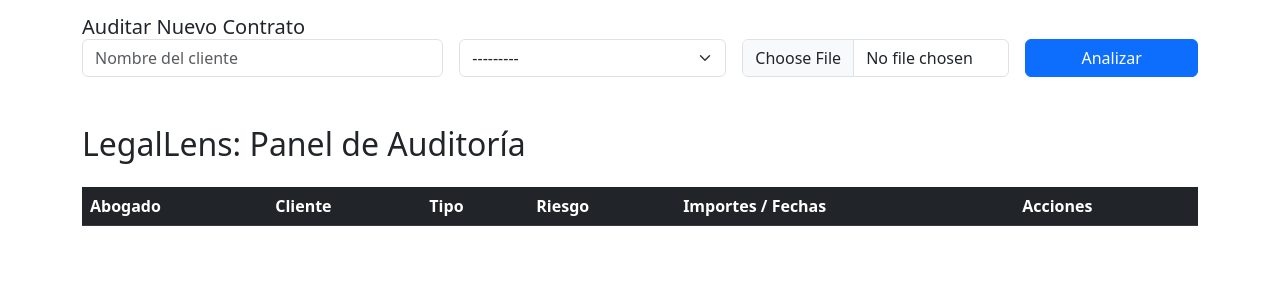
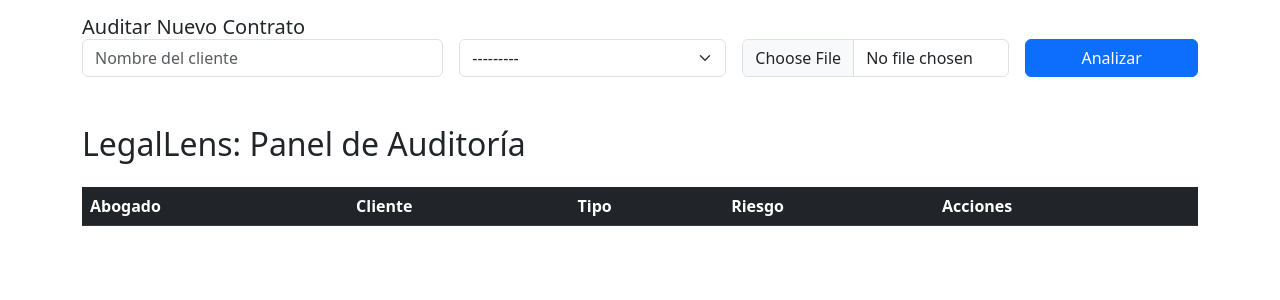
Before and after one commit to CarJimCha/LegalLens, a Django app: page / in a window 1280 px wide. Shown: the part 144-444 px from the top of the page. Run offline with Django 5.2, Linux system fonts and the light colour scheme; the visitor is signed in with stand-in values (Sample User, id 1); data that the repository does not hold is empty.

Commit message:
Clean up dashboard layout

```diff
--- a/backend/core/templates/core/dashboard.html
+++ b/backend/core/templates/core/dashboard.html
@@ -41,7 +41,6 @@
                 <th>Cliente</th>
                 <th>Tipo</th>
                 <th>Riesgo</th>
-                <th>Importes / Fechas</th> <!-- Agrupamos datos extraídos -->
                 <th>Acciones</th>
             </tr>
         </thead>
@@ -56,12 +55,6 @@
                         {{ c.riesgo }}
                     </span>
                 </td>
-                <td>
-                    <small>
-                        {{ c.resultado_json.datos_clave.fechas|join:", " }}<br>
-                        <strong>{{ c.resultado_json.datos_clave.importes|join:", " }}</strong>
-                    </small>
-                </td>
                 <td><a href="{% url 'detalle_auditoria' c.id %}" class="btn btn-sm btn-outline-primary">Ver</a></td>
             </tr>
             {% endfor %}
```
